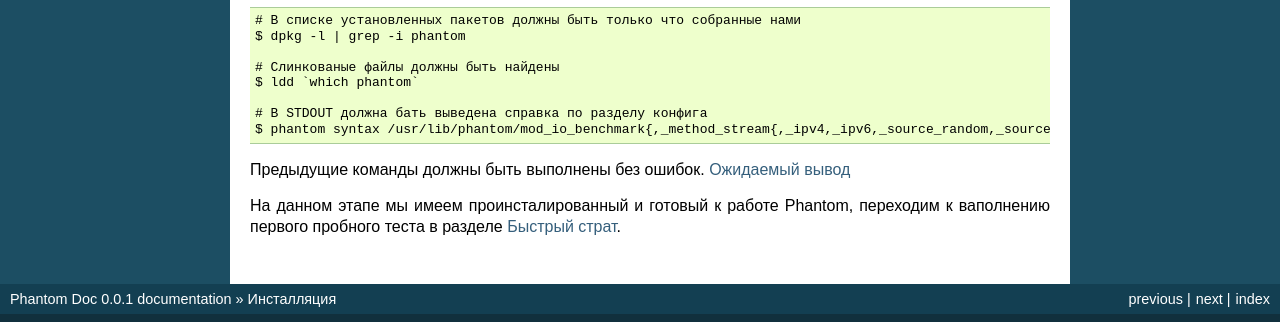
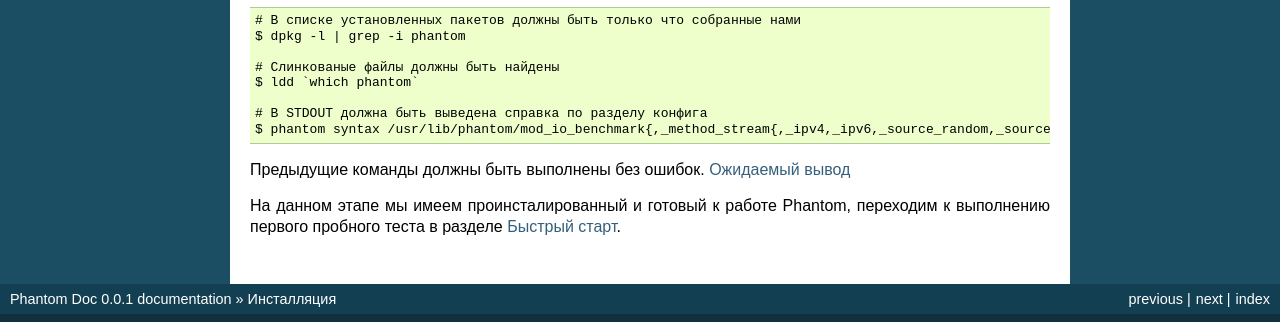
Before and after one commit to greggyNapalm/phantom_doc, a Sphinx documentation site: the page built from docs/installation.rst, in a window 1280 px wide. Shown: the part 688-1010 px from the top of the page. Built offline with Sphinx 7.4.7, drawn with Linux system fonts in a browser that asks for light colours.

Commit message:
Update docs/installation.rst

```diff
--- a/docs/installation.rst
+++ b/docs/installation.rst
@@ -43,11 +43,11 @@
     # Слинкованые файлы должны быть найдены
     $ ldd `which phantom`
 
-    # В STDOUT должна бать выведена справка по разделу конфига
+    # В STDOUT должна быть выведена справка по разделу конфига
     $ phantom syntax /usr/lib/phantom/mod_io_benchmark{,_method_stream{,_ipv4,_ipv6,_source_random,_source_log,_proto_http}}.so
 
 Предыдущие команды должны быть выполнены без ошибок. `Ожидаемый вывод <https://gist.github.com/2507603>`_
 
-На данном этапе мы имеем проинсталированный и готовый к работе Phantom, переходим к ваполнению первого пробного теста в разделе `Быстрый страт`_.
+На данном этапе мы имеем проинсталированный и готовый к работе Phantom, переходим к выполнению первого пробного теста в разделе `Быстрый старт`_.
 
-.. _Быстрый страт: http://phantom-doc-ru.readthedocs.org/en/latest/quickstart.html
+.. _Быстрый старт: http://phantom-doc-ru.readthedocs.org/en/latest/quickstart.html
```
